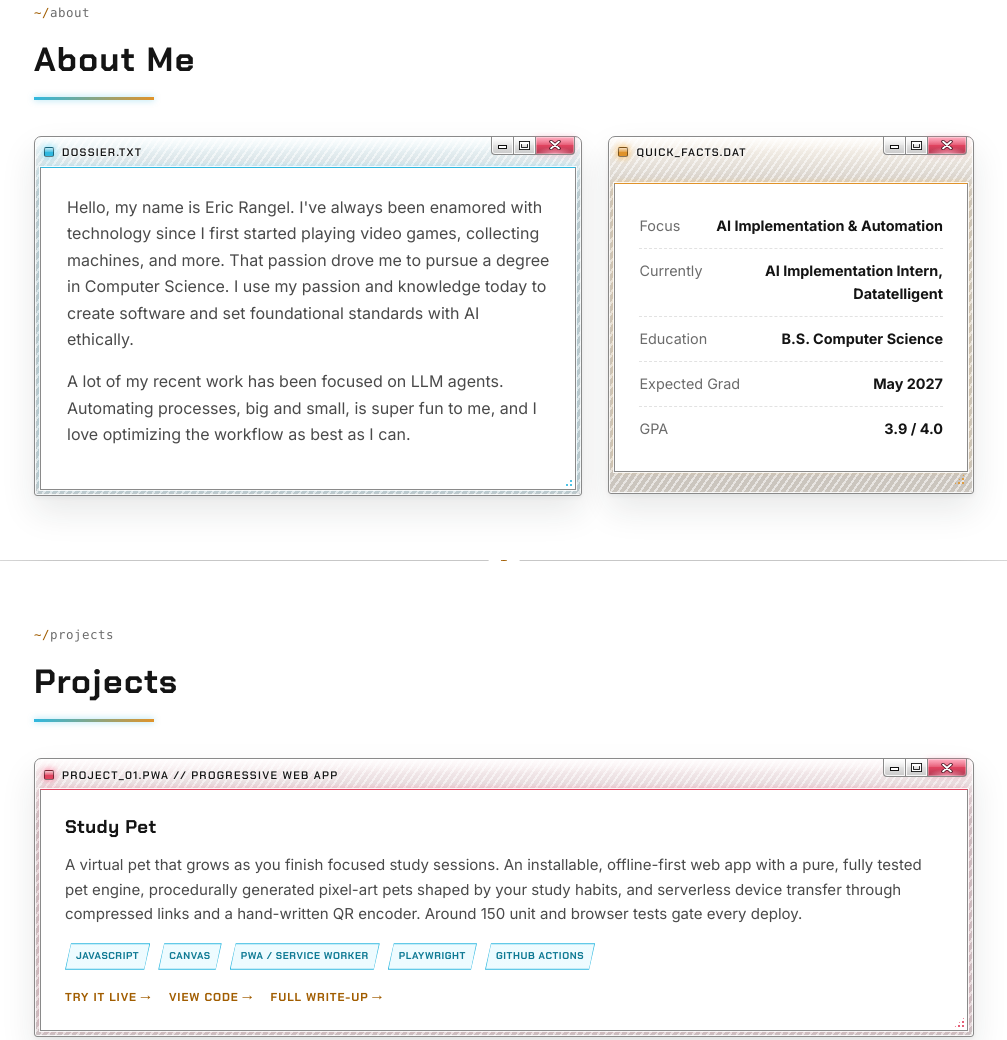
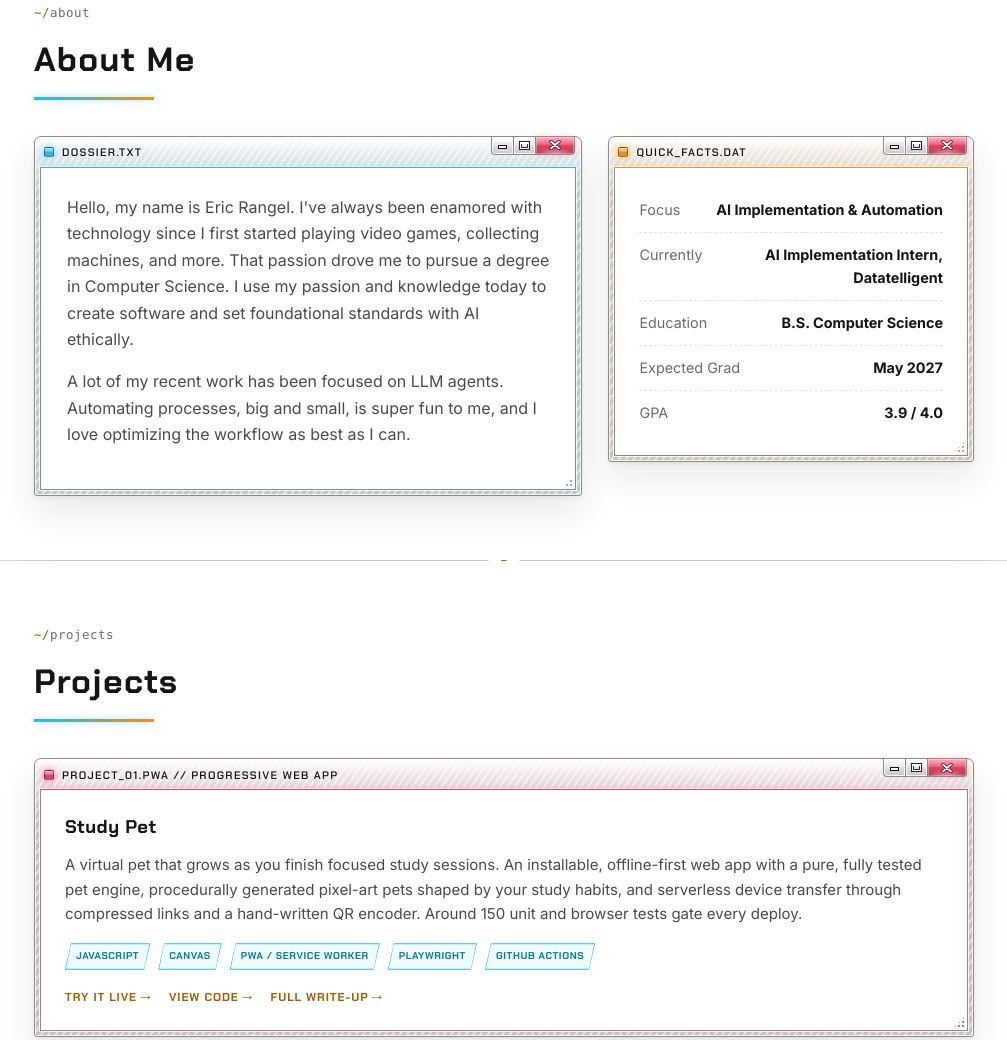
Before and after one commit to ericrangel776/ericrangel776.github.io, a plain HTML site: page index.html in a window 1280 px wide. Shown: the part 874-1914 px from the top of the page, without its empty margins (136-1143 px from the left). Drawn offline with Linux system fonts and the light colour scheme; no server answers.

Commit message:
Remove default margins that padded the bottom of list windows

```diff
--- a/assets/css/site.css
+++ b/assets/css/site.css
@@ -439,6 +439,7 @@ body.konami-active{ animation: konamiHue 1.8s linear; }
    Its top edge picks up the window's accent like a lit seam. */
 .frame > :not(.panel-bar){
   flex: 1 1 auto; /* fill the window when a grid stretches it */
+  margin: 0;      /* <dl>/<form> bodies carry browser margins that show as extra glass */
   background: var(--bg-panel);
   border: 1px solid var(--glass-outline);
   border-top-color: var(--accent);
```
